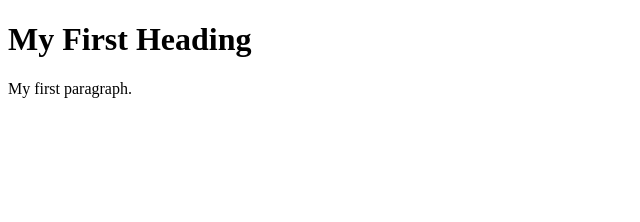
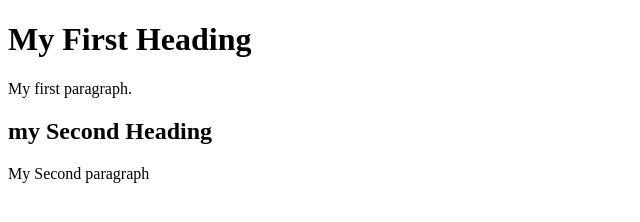
Before and after one commit to gauravparalikar/fresh-project, a plain HTML site: page index.html in a window 1280 px wide. Shown: the whole page, without its empty margins (0-640 px from the left). Drawn offline with Linux system fonts and the light colour scheme.

Commit message:
CHanges index.html in main branch

```diff
--- a/index.html
+++ b/index.html
@@ -11,5 +11,8 @@
 <h1>My First Heading</h1>
 <p>My first paragraph.</p>
 
+<h2>my Second Heading</h2>
+<p>My Second paragraph</p>
+
 </body>
 </html>
```
